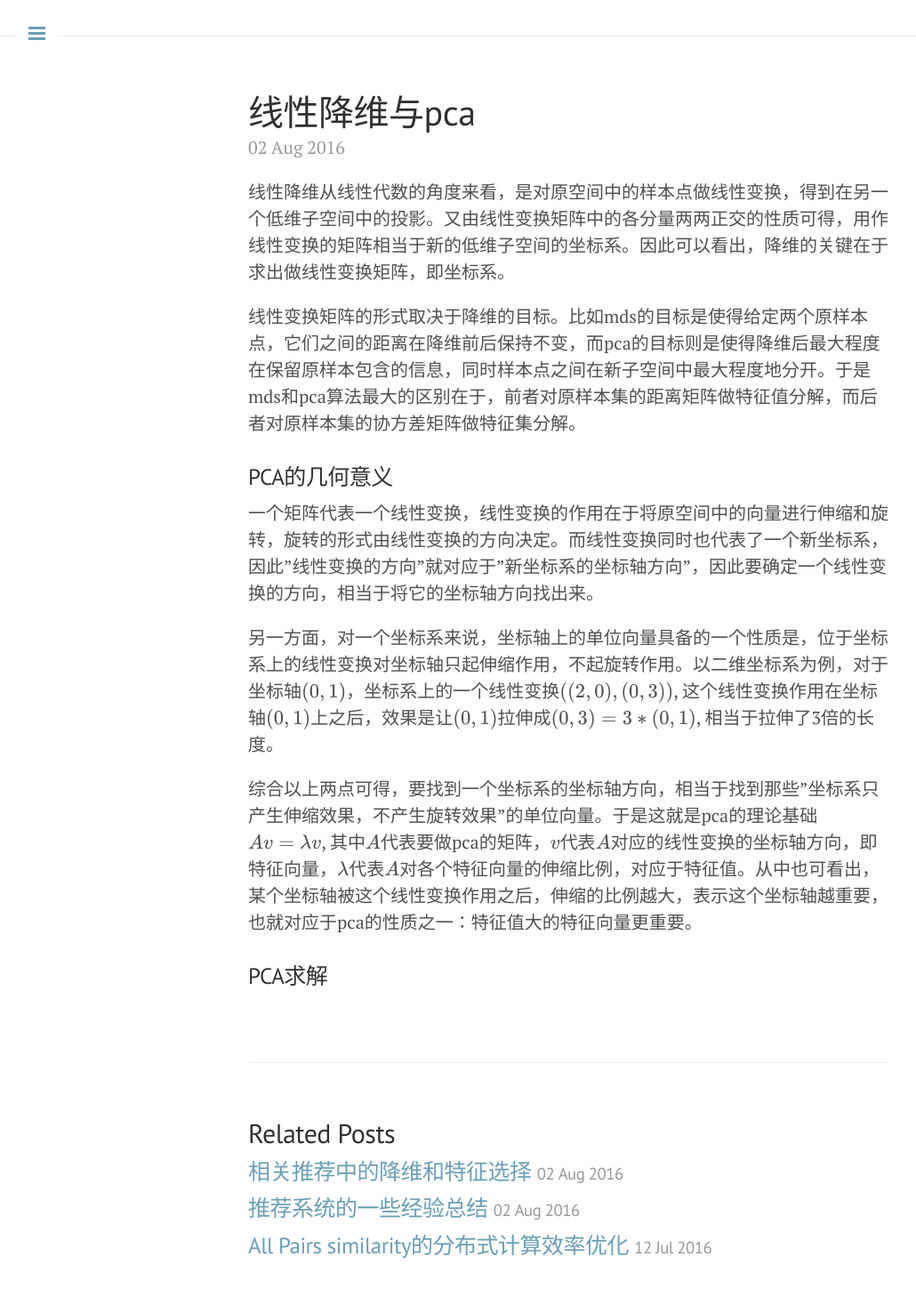
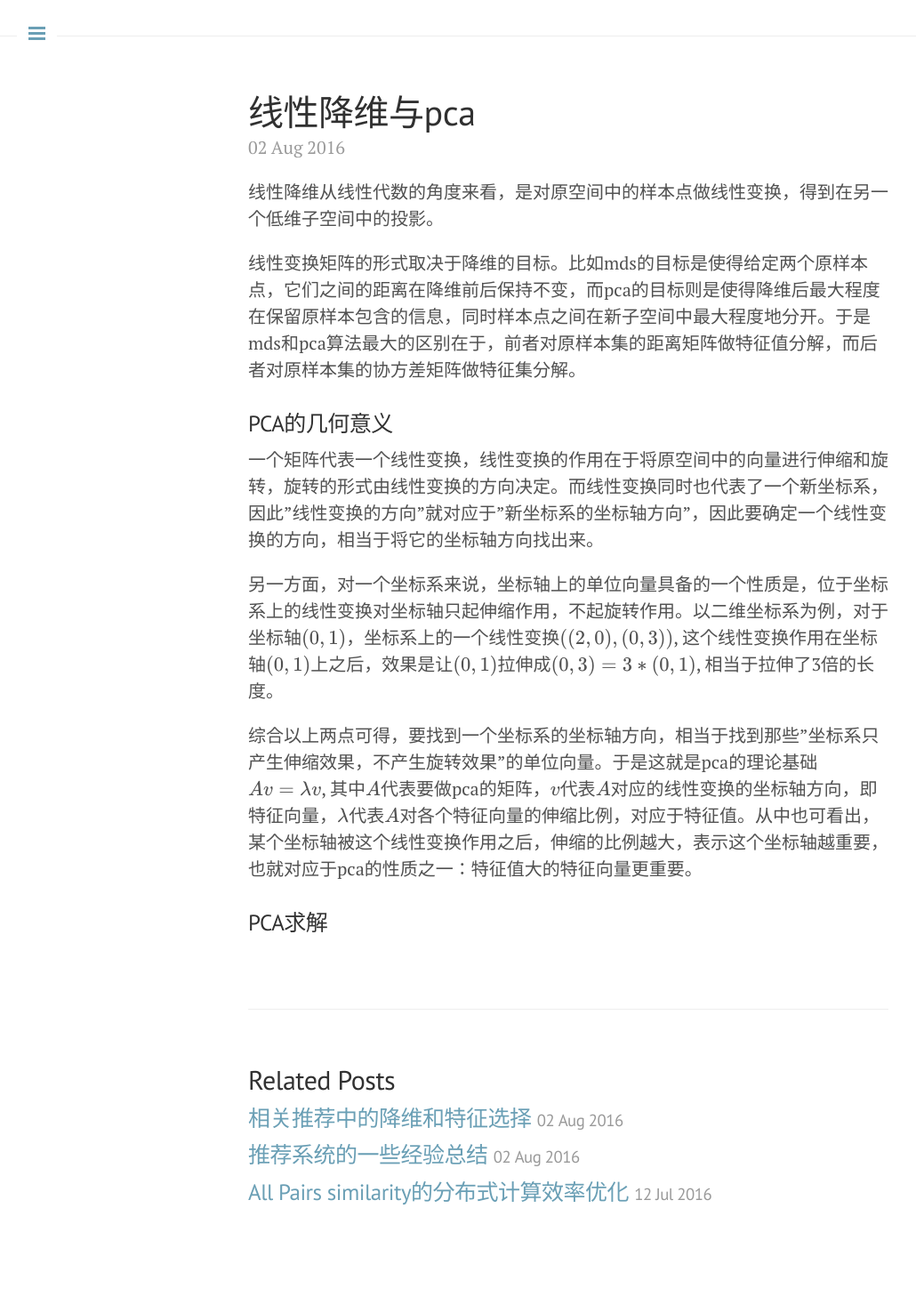
Before and after one commit to nomadcube/nomadcube.github.io, a Jekyll site: the page built from _posts/2016-08-02-线性降维与pca.md, in a window 1280 px wide. Shown: the whole page at 89% size, without its empty margins (1-1031 px from the left). Built offline with Jekyll 4.4.1, drawn with Linux system fonts in a browser that asks for light colours; formulas are drawn with MathJax 3; comment, search, counter and statistics services are not loaded; after the commit the page ends 1416 px from its top, so only the background shows below that.

Commit message:
新文章

```diff
--- a/_posts/2016-08-02-线性降维与pca.md
+++ b/_posts/2016-08-02-线性降维与pca.md
@@ -3,7 +3,7 @@ layout: post
 tags: 机器学习
 ---
 
-线性降维从线性代数的角度来看，是对原空间中的样本点做线性变换，得到在另一个低维子空间中的投影。又由线性变换矩阵中的各分量两两正交的性质可得，用作线性变换的矩阵相当于新的低维子空间的坐标系。因此可以看出，降维的关键在于求出做线性变换矩阵，即坐标系。
+线性降维从线性代数的角度来看，是对原空间中的样本点做线性变换，得到在另一个低维子空间中的投影。
 
 线性变换矩阵的形式取决于降维的目标。比如mds的目标是使得给定两个原样本点，它们之间的距离在降维前后保持不变，而pca的目标则是使得降维后最大程度在保留原样本包含的信息，同时样本点之间在新子空间中最大程度地分开。于是mds和pca算法最大的区别在于，前者对原样本集的距离矩阵做特征值分解，而后者对原样本集的协方差矩阵做特征集分解。
 
```
